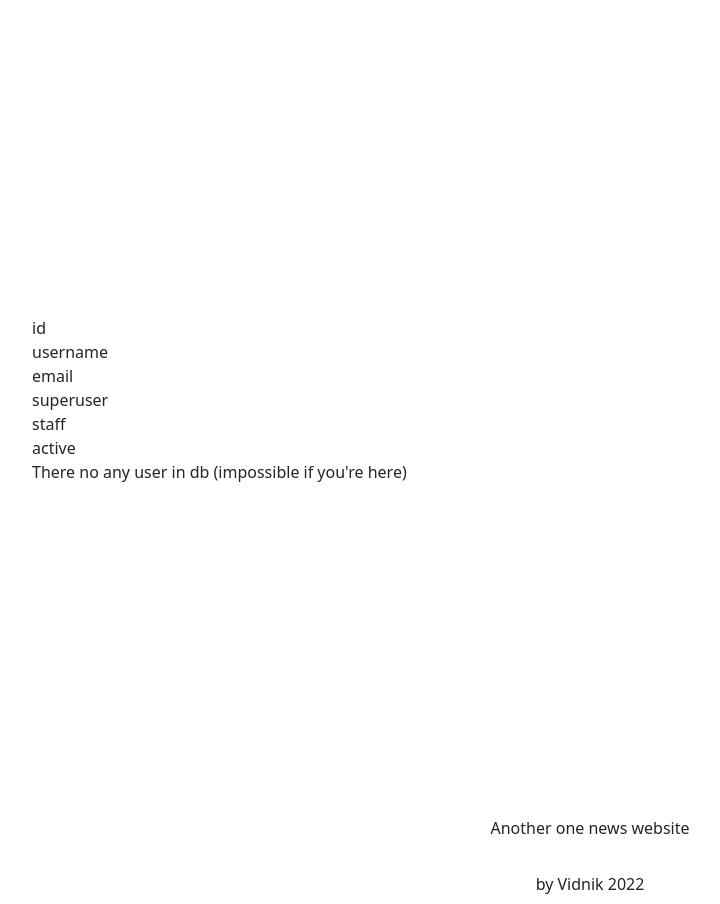
After one commit to vidnik/pure-php-news, a PHP site: template public/Views/admin/index.twig in a window 1280 px wide. The commit adds this page. Shown: the whole page, without its empty margins (50-770 px from the left). Run offline with PHP 8.4, Linux system fonts and the light colour scheme; the template is opened without the code that fills it, so the values that code supplies are empty; some libraries are stand-ins or nearby versions.

Commit message:
rewrites some views to twig

```diff
--- a/Views/admin/articles/index.php
+++ /dev/null
@@ -1 +0,0 @@
-<?php
--- a/Views/admin/users/index.php
+++ /dev/null
@@ -1 +0,0 @@
-<?php
--- a/Views/error/403.php
+++ /dev/null
@@ -1,5 +0,0 @@
-<?php
-
-# todo Implement 403 error page
-
-echo 'here will be an 403 error page (user hasn\'t permissions)';
--- /dev/null
+++ b/public/Views/admin/base.twig
@@ -0,0 +1,36 @@
+<!DOCTYPE html>
+<html>
+<head>
+    {% block head %}
+        <link rel="stylesheet" href="https://cdn.jsdelivr.net/npm/bootstrap@5.2.2/dist/css/bootstrap.min.css" integrity="sha384-Zenh87qX5JnK2Jl0vWa8Ck2rdkQ2Bzep5IDxbcnCeuOxjzrPF/et3URy9Bv1WTRi" crossorigin="anonymous"/>
+        <link rel="stylesheet" href="{{ asset("style.css", "css") }}"/>
+        <link rel="stylesheet" href="{{ asset("admin.css", "css") }}"/>
+        <title>Another News Website | {% block title %}{% endblock %}</title>
+    {% endblock %}
+</head>
+<body class="d-flex flex-column min-vh-100">
+
+<div id="content">
+    <div class="container d-flex flex-column min-vh-100 justify-content-center">
+    {% block content %}
+    {% endblock %}
+    </div>
+</div>
+
+</body>
+
+<footer class="text-center mt-auto">
+    <div style="display: grid" class="container">
+        <div class="mt-3 has-roboto">
+            <p>Another one news website</p>
+        </div>
+        <div style="display: flex; justify-content: center" class="mt-2">
+            <a href="https://t.me/zhopa_kota12_09_1939" class="telegram"></a>
+        </div>
+        <p class="mb-2 mt-2 has-roboto">by Vidnik 2022</p>
+    </div>
+</footer>
+
+<script src="https://cdn.jsdelivr.net/npm/bootstrap@5.2.2/dist/js/bootstrap.min.js" integrity="sha384-IDwe1+LCz02ROU9k972gdyvl+AESN10+x7tBKgc9I5HFtuNz0wWnPclzo6p9vxnk" crossorigin="anonymous"></script>
+<script src="https://cdn.jsdelivr.net/npm/bootstrap@5.2.2/dist/js/bootstrap.bundle.min.js" integrity="sha384-OERcA2EqjJCMA+/3y+gxIOqMEjwtxJY7qPCqsdltbNJuaOe923+mo//f6V8Qbsw3" crossorigin="anonymous"></script>
+</html>
--- /dev/null
+++ b/public/Views/admin/index.twig
@@ -0,0 +1,36 @@
+{% extends "admin/base.twig" %}
+
+{% block title %}Admin{% endblock %}
+
+{% block content %}
+
+        <div class="justify-content-center">
+            <div class="flextable">
+                <div class="flex_row">
+                    <div class="flex_field">id</div>
+                    <div class="flex_field">username</div>
+                    <div class="flex_field">email</div>
+                    <div class="flex_field">superuser</div>
+                    <div class="flex_field">staff</div>
+                    <div class="flex_field">active</div>
+                </div>
+
+                {% for user in users %}
+                    <a href="/admin/user?id={{ user.id }}">
+                        <div class="flex_row ">
+                            <div class="flex_field">{{ user.id }}</div>
+                            <div class="flex_field">{{ user.username }}</div>
+                            <div class="flex_field">{{ user.email }}</div>
+                            <div class="flex_field">{{ user.is_superuser }}</div>
+                            <div class="flex_field">{{ user.is_staff }}</div>
+                            <div class="flex_field">{{ user.is_active }}</div>
+                        </div>
+                    </a>
+                {% else %}
+                    There no any user in db (impossible if you're here)
+                {% endfor %}
+
+            </div>
+        </div>
+
+{% endblock %}
--- /dev/null
+++ b/public/Views/error/403.twig
@@ -0,0 +1 @@
+<h1>HERE WILL BE 403 ERROR PAGE (USER HAVEN'T PERMISSIONS)</h1>
--- a/Views/index.php
+++ b/public/Views/index.twig
@@ -1,4 +1,3 @@
-<
 <div id="section-landing">
     <div class="wrapper-landing">
         <h1>Oh shit!</h1>
```
Also changed, not shown: public/Views/admin/user/index.twig (added, +37 -0 lines), public/Views/base.twig (added, +35 -0 lines), public/Views/users/log-in.twig (renamed from Views/users/log-in.php, +10 -5 lines).
